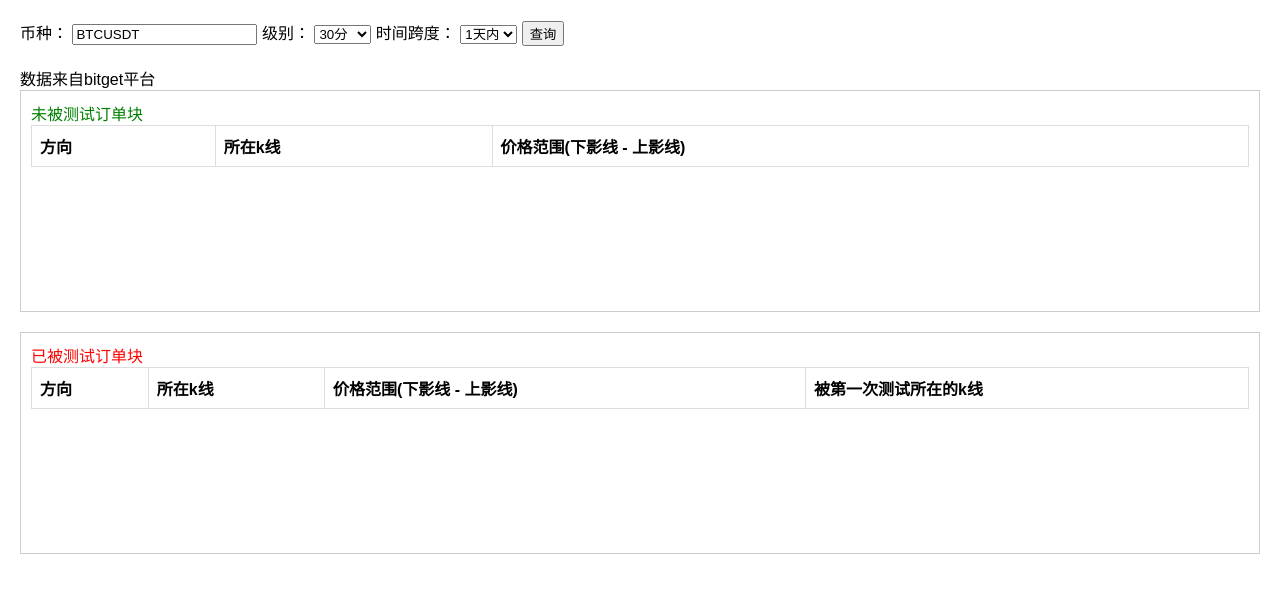
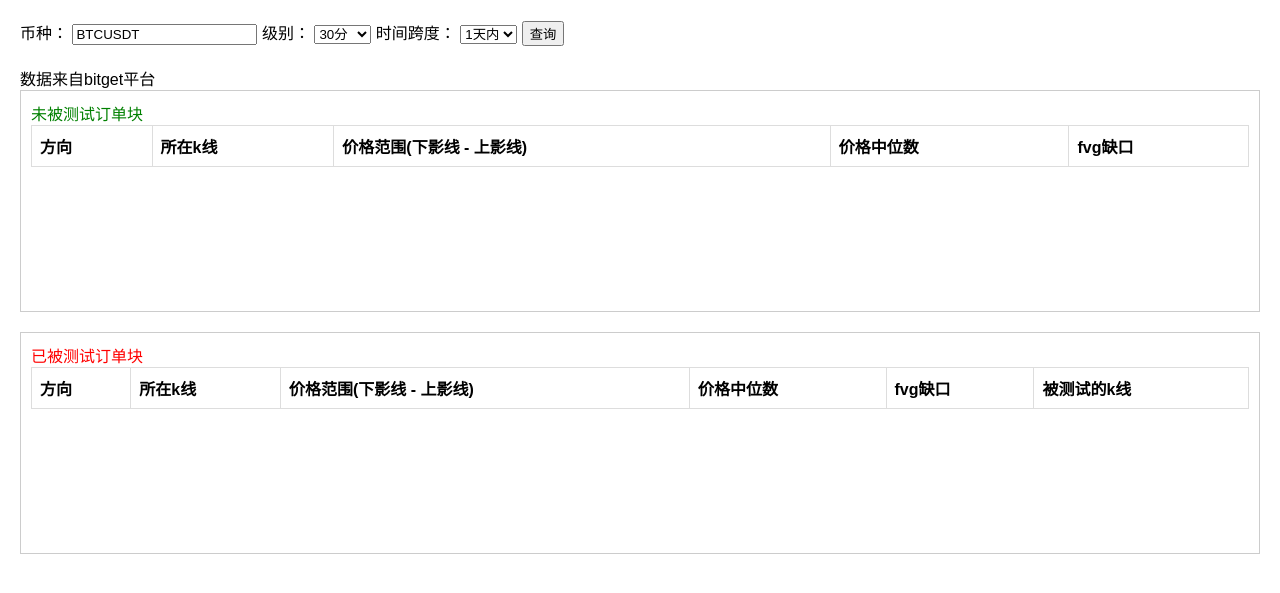
Before and after one commit to mxp-xc/bitcoin, a FastAPI app: page / in a window 1280 px wide. Shown: the top 593 px of the page. Run offline with FastAPI, Linux system fonts and the light colour scheme; lists and menus that the app fills with data are empty.

Commit message:
添加fvg缺口和中位数

```diff
--- a/web/templates/index.html
+++ b/web/templates/index.html
@@ -70,6 +70,8 @@
                 <th>方向</th>
                 <th>所在k线</th>
                 <th>价格范围(下影线 - 上影线)</th>
+                <th>价格中位数</th>
+                <th>fvg缺口</th>
             </tr>
             </thead>
             <tbody id="ob-body">
@@ -84,7 +86,9 @@
                 <th>方向</th>
                 <th>所在k线</th>
                 <th>价格范围(下影线 - 上影线)</th>
-                <th>被第一次测试所在的k线</th>
+                <th>价格中位数</th>
+                <th>fvg缺口</th>
+                <th>被测试的k线</th>
             </tr>
             </thead>
             <tbody id="tested-ob-body">
@@ -103,6 +107,23 @@
         return `[${kline.lowest_price} - ${kline.highest_price}]`
     }
 
+    function getFvg(ob) {
+        let h, l;
+        if (ob.direction == "up") {
+            h = ob.klines[2].lowest_price
+            l = ob.klines[0].highest_price
+        } else {
+            h = ob.klines[0].lowest_price
+            l = ob.klines[2].highest_price
+        }
+        return Math.trunc((h - l) * 100) / 100
+    }
+
+    function getCenterPrice(ob) {
+        const kline = ob.klines[0];
+        return (kline.lowest_price + kline.highest_price) / 2
+    }
+
     function onSuccess(data) {
         const tbody = document.getElementById('ob-body');
         tbody.innerHTML = '';
@@ -111,6 +132,8 @@
                 '<td>' + getDirection(ob) + '</td>' +
                 '<td>' + ob.klines[0].opening_time + '</td>' +
                 '<td>' + getPriceRange(ob) + '</td>' +
+                '<td>' + getCenterPrice(ob) + '</td>' +
+                '<td>' + getFvg(ob) + '</td>' +
                 '</tr>';
             tbody.innerHTML += row;
         });
@@ -122,6 +145,8 @@
                 '<td>' + getDirection(ob) + '</td>' +
                 '<td>' + ob.klines[0].opening_time + '</td>' +
                 '<td>' + getPriceRange(ob) + '</td>' +
+                '<td>' + getCenterPrice(ob) + '</td>' +
+                '<td>' + getFvg(ob) + '</td>' +
                 '<td>' + ob.first_test_kline.opening_time + '</td>' +
                 '</tr>';
             testedBody.innerHTML += row;
```
